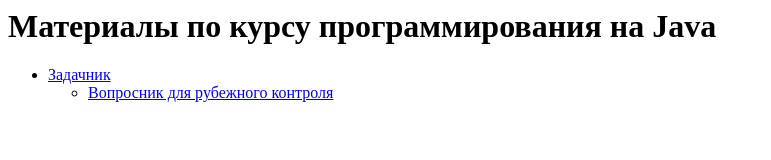
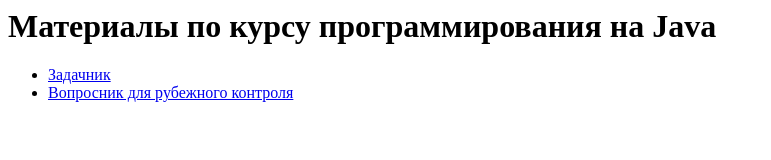
Before and after one commit to rscprof/java_course, a plain HTML site: page index.html in a window 1280 px wide. Shown: the whole page, without its empty margins (0-771 px from the left). Drawn offline with Linux system fonts and the light colour scheme.

Commit message:
Update index.html

```diff
--- a/index.html
+++ b/index.html
@@ -2,5 +2,5 @@
 
 
 <UL><LI><a href="problems.pdf">Задачник</a>
-<UL><LI><a href="control.pdf">Вопросник для рубежного контроля</a>
+<LI><a href="control.pdf">Вопросник для рубежного контроля</a>
 </UL>
```
